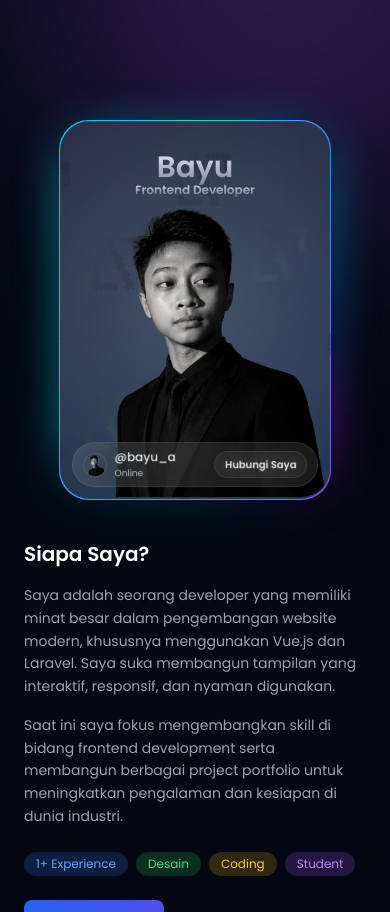
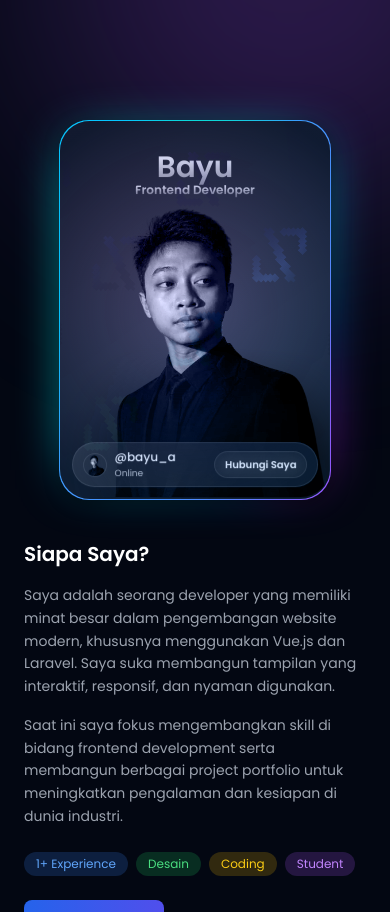
Before and after one commit to bayu841/portofolio-bayu, a Vue app: page /#/ in a window 390 px wide. Shown: the part 780-1692 px from the top of the page. Built offline with nearby package versions, Linux system fonts and the light colour scheme.

Commit message:
coba update

```diff
--- a/src/components/common/ProfileCard.vue
+++ b/src/components/common/ProfileCard.vue
@@ -744,31 +744,11 @@ onUnmounted(() => {
   }
 
   @media (max-width: 768px) {
-  .pc-shine,
-  .pc-glare,
-  .pc-avatar-content {
-    mix-blend-mode: normal !important;
-  }
-
-  .pc-avatar-content::before {
-    backdrop-filter: none !important;
-
-  }
     .pc-card {
       height: 70svh;
       max-height: 450px;
     }
-   .pc-shine {
-    opacity: 0.3;
-  }
 
-  .pc-glare {
-    opacity: 0.2;
-  }
-  .pc-shine,
-  .pc-glare {
-    will-change: opacity, transform;
-  }
     .pc-details {
       top: 2em;
     }
```
Lines whose indentation alone changed are shown as unchanged.
